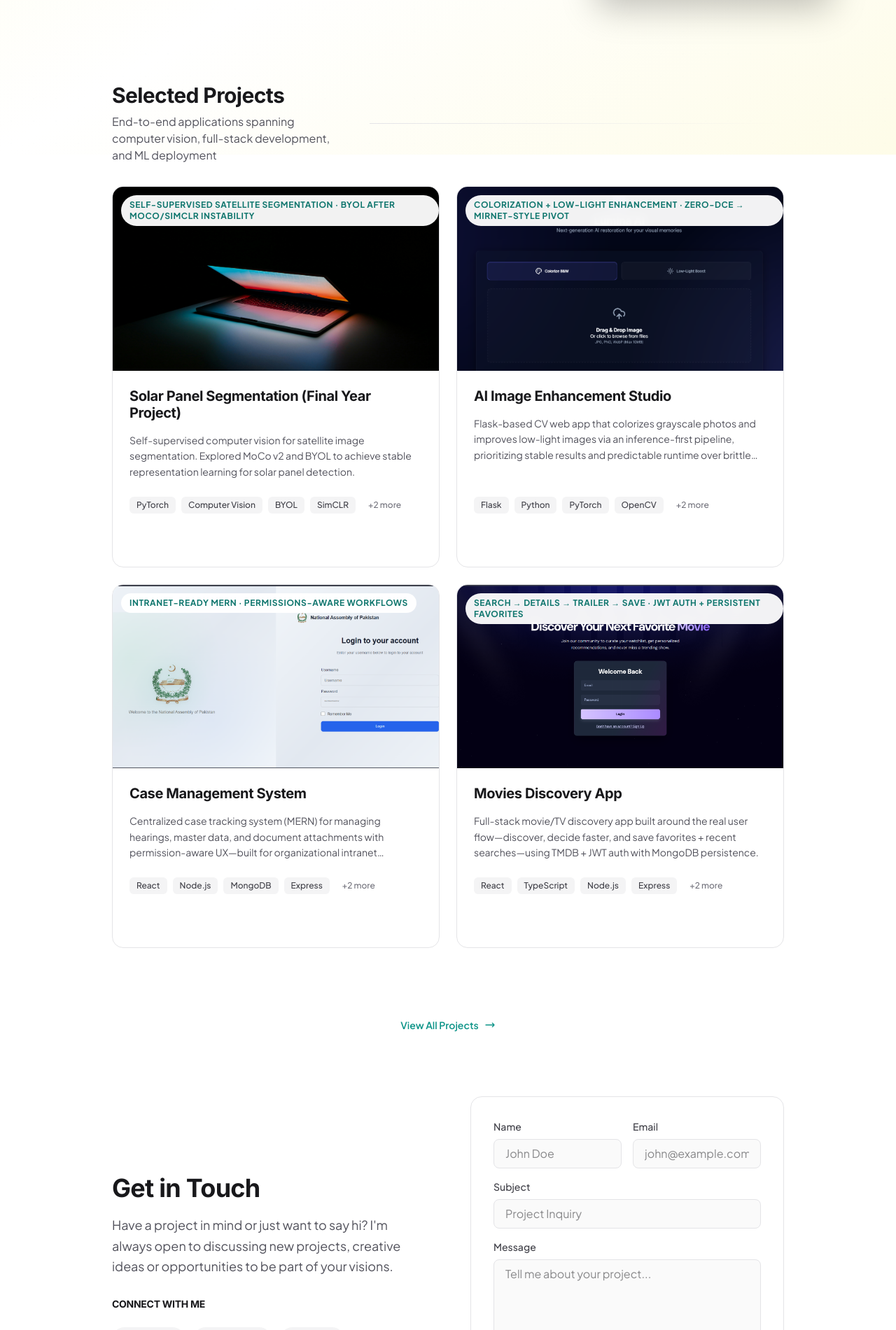
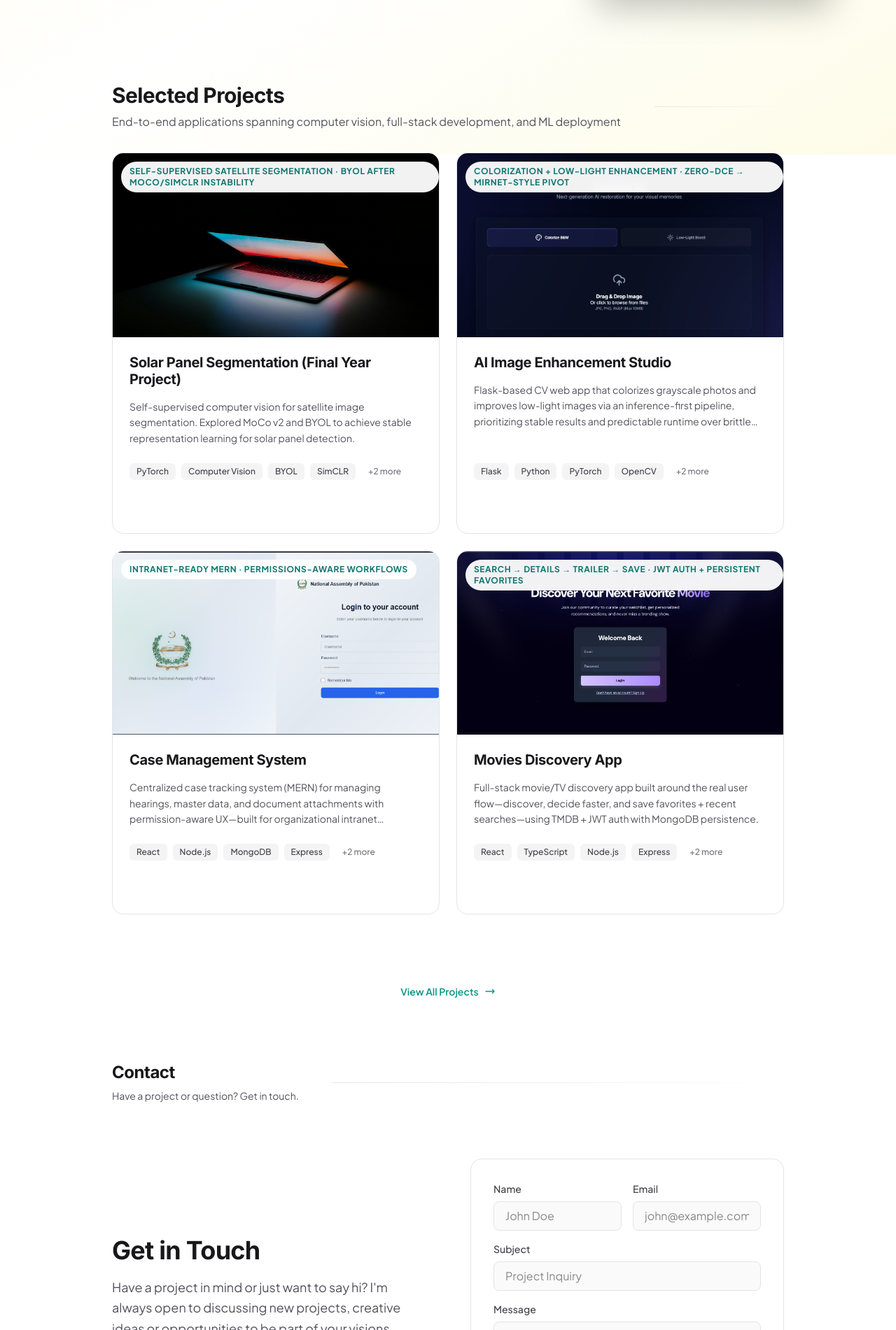
Before and after one commit to ShahzebX/Portfolio, a Next.js app: page / in a window 1280 px wide. Shown: the part 579-2480 px from the top of the page at 70% size. Built offline with nearby package versions, Linux system fonts and the light colour scheme.

Commit message:
Add divider before contact me form

```diff
--- a/src/app/page.tsx
+++ b/src/app/page.tsx
@@ -20,7 +20,7 @@ export default function Home() {
         className="flex flex-col gap-8 px-4 sm:px-6 lg:px-8 max-w-5xl mx-auto w-full"
       >
         <div className="flex items-center justify-between gap-4">
-          <div className="flex flex-col gap-2 max-w-xs">
+          <div className="flex flex-col gap-2">
             <h2
               id="projects-heading"
               className="text-3xl font-bold tracking-tight text-zinc-900 dark:text-white"
@@ -33,7 +33,7 @@ export default function Home() {
             </p>
           </div>
           <div
-            className="hidden lg:block h-px flex-[3] bg-gradient-to-r from-zinc-200 to-transparent dark:from-zinc-700 dark:to-transparent ml-8"
+            className="hidden lg:block h-px flex-[4] bg-gradient-to-r from-zinc-200 to-transparent dark:from-zinc-700 dark:to-transparent ml-8"
             aria-hidden="true"
           />
         </div>
@@ -70,7 +70,7 @@ export default function Home() {
           className="flex flex-col gap-8 px-4 sm:px-6 lg:px-8 max-w-5xl mx-auto w-full"
         >
           <div className="flex items-center justify-between gap-4">
-            <div className="flex flex-col gap-2 max-w-xs">
+            <div className="flex flex-col gap-2">
               <h2
                 id="blog-heading"
                 className="text-3xl font-bold tracking-tight text-zinc-900 dark:text-white"
@@ -83,13 +83,28 @@ export default function Home() {
               </p>
             </div>
             <div
-              className="hidden lg:block h-px flex-[3] bg-gradient-to-r from-zinc-300 to-transparent dark:from-zinc-700 dark:to-transparent ml-8"
+              className="hidden lg:block h-px flex-1 bg-gradient-to-r from-zinc-300 to-transparent dark:from-zinc-700 dark:to-transparent ml-8"
               aria-hidden="false"
             />
           </div>
           <Posts range={[1, 2]} columns="2" />
         </section>
       )}
+
+      <div className="flex items-center justify-between gap-4 px-4 sm:px-6 lg:px-8 max-w-5xl mx-auto w-full">
+        <div className="flex flex-col gap-2 max-w-xs">
+          <h2 className="text-2xl font-bold text-zinc-900 dark:text-white">
+            Contact
+          </h2>
+          <p className="text-sm text-zinc-600 dark:text-zinc-400">
+            Have a project or question? Get in touch.
+          </p>
+        </div>
+        <div
+          className="hidden lg:block h-px flex-[3] bg-gradient-to-r from-zinc-200 to-transparent dark:from-zinc-700 dark:to-transparent ml-8"
+          aria-hidden="true"
+        />
+      </div>
 
       <div
         id="contact"
```
